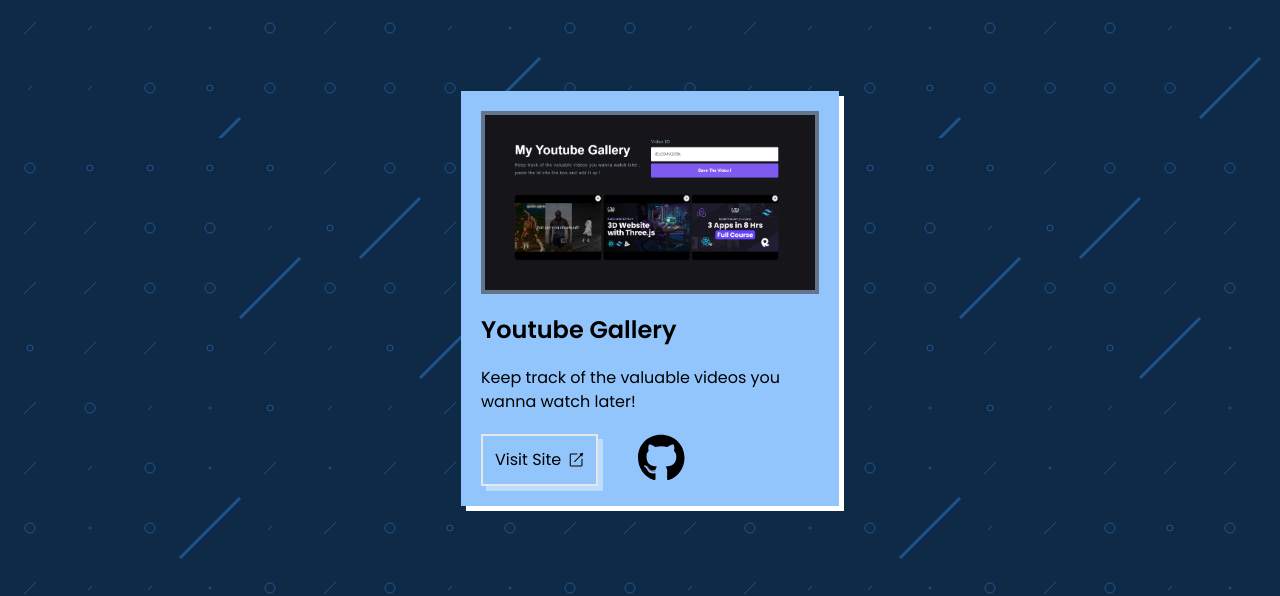
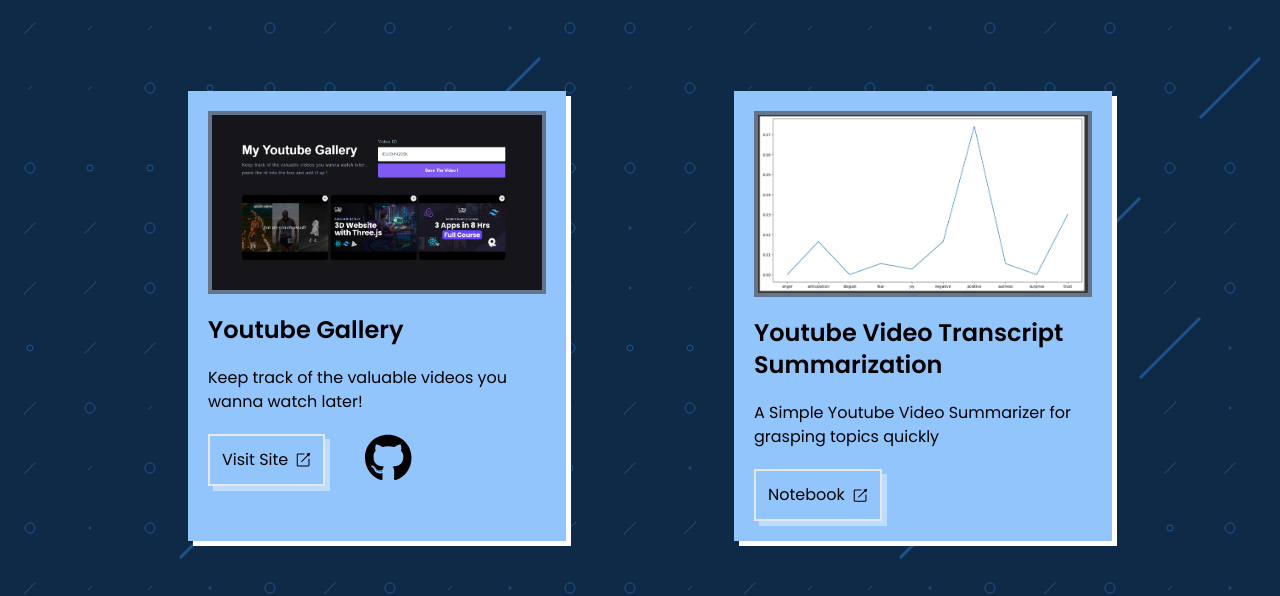
Before and after one commit to Srikarmk/Portfolio, a React (Vite) app: page / in a window 1280 px wide. Shown: the part 2734-3330 px from the top of the page. Built offline with nearby package versions, Linux system fonts and the light colour scheme.

Commit message:
Added project

```diff
--- a/src/Components/Portfolio/Projects.jsx
+++ b/src/Components/Portfolio/Projects.jsx
@@ -11,6 +11,7 @@
 import { faGithub } from "@fortawesome/free-brands-svg-icons";
 import link from "../../assets/arrow.svg";
 import YoutubeGallery from "../../assets/YoutubeGallery.png";
+import VideoTrans from "../../assets/VideoTrans.png";
 const Projects = () => {
   return (
     <div id="projects" className="pl-5 mb-10 overflow-x-hidden">
@@ -279,6 +280,36 @@
             </a>
           </div>
         </div>
+        {/* Video Summary */}
+        <div className="w-[90%] mb-5 md:w-[30%] bg-blue-300 shadow-[5px_5px_0px_0px_rgba(255,255,255)] p-5">
+          <img
+            src={VideoTrans}
+            alt="VideoTrans"
+            width={500}
+            className="border-4 border-slate-500 mb-5"
+          />
+          <h1 className="text-2xl font-semibold mb-5">
+            {" "}
+            Youtube Video Transcript Summarization{" "}
+          </h1>
+          <p className="mb-5">
+            A Simple Youtube Video Summarizer for grasping topics quickly
+          </p>
+          <div className="flex space-x-10">
+            <a
+              href="https://colab.research.google.com/drive/1ZUeQIed40oCS28ybOMd-nLDgA84hJbLJ?usp=sharing"
+              target="_blank"
+              rel="noreferrer"
+            >
+              <button className="p-3 flex justify-between items-center space-x-2 border-2 shadow-[5px_5px_0px_0px_rgba(255,255,255,0.4)] hover:shadow-[3px_3px_0px_0px_rgba(255,255,255,0.4)]">
+                <span>Notebook</span>
+                <span className="mt-1">
+                  <img src={link} alt="" width={15} />
+                </span>
+              </button>
+            </a>
+          </div>
+        </div>
       </div>
     </div>
   );
```
Also changed, not shown: src/assets/VideoTrans.png (added).
